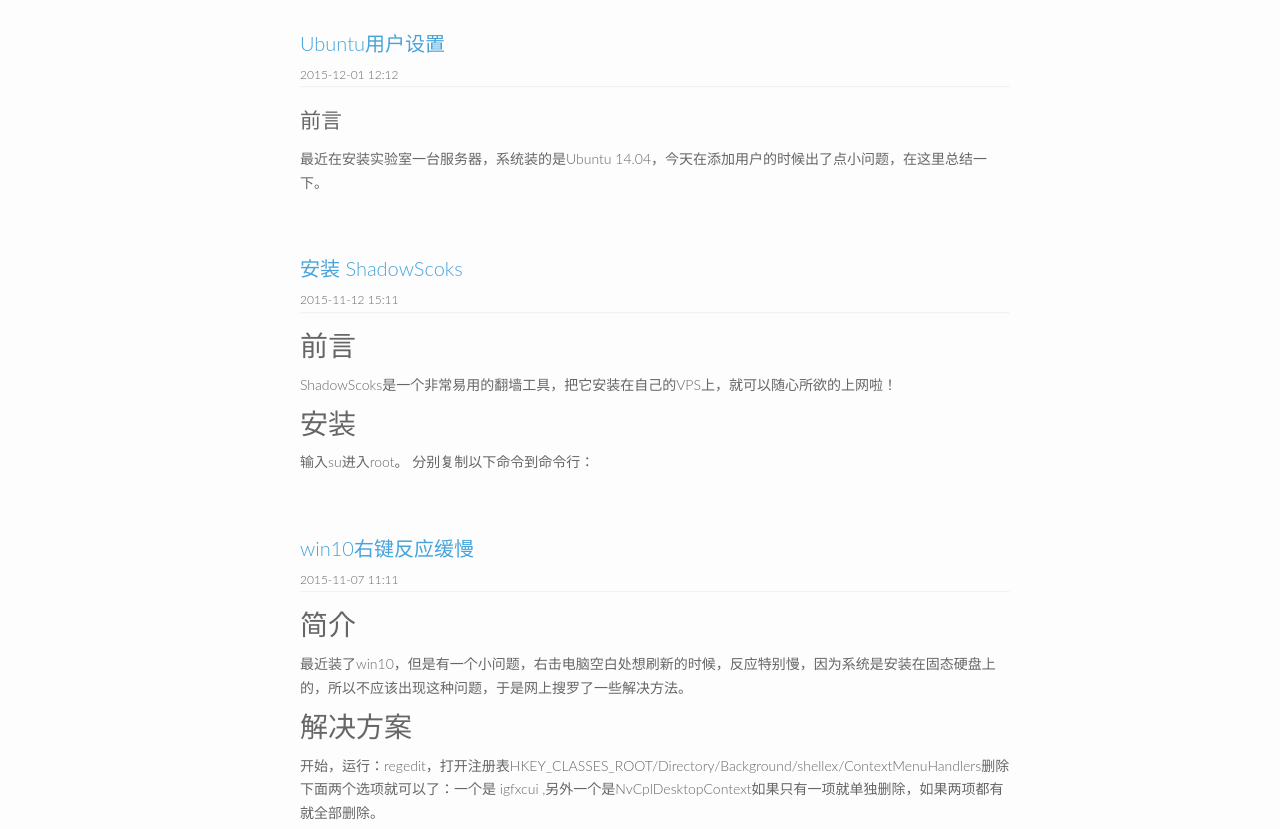
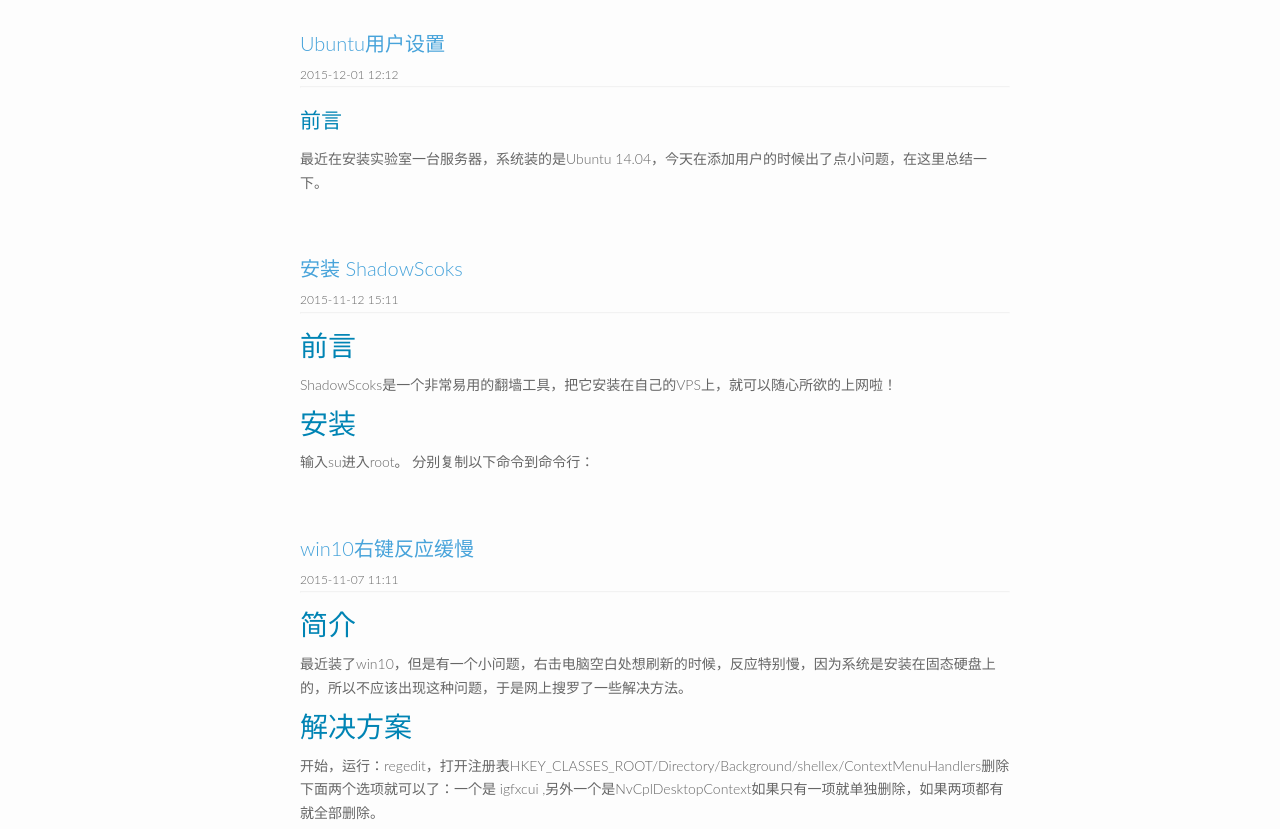
Before and after one commit to maple-yf/maplecumt, a Jekyll site: the page built from index.html, in a window 1280 px wide. Shown: the part 194-1023 px from the top of the page. Built offline with Jekyll 4.4.1, drawn with Linux system fonts in a browser that asks for light colours.

Commit message:
no message

```diff
--- a/css/main.scss
+++ b/css/main.scss
@@ -28,6 +28,10 @@
 $on-palm:          600px;
 $on-laptop:        800px;
 
+h1, h2, h3, h4, h5, h6 {
+  color:#0084B4;
+  font-weight: bold;
+}
 
 
 // Using media queries with like this:
```
